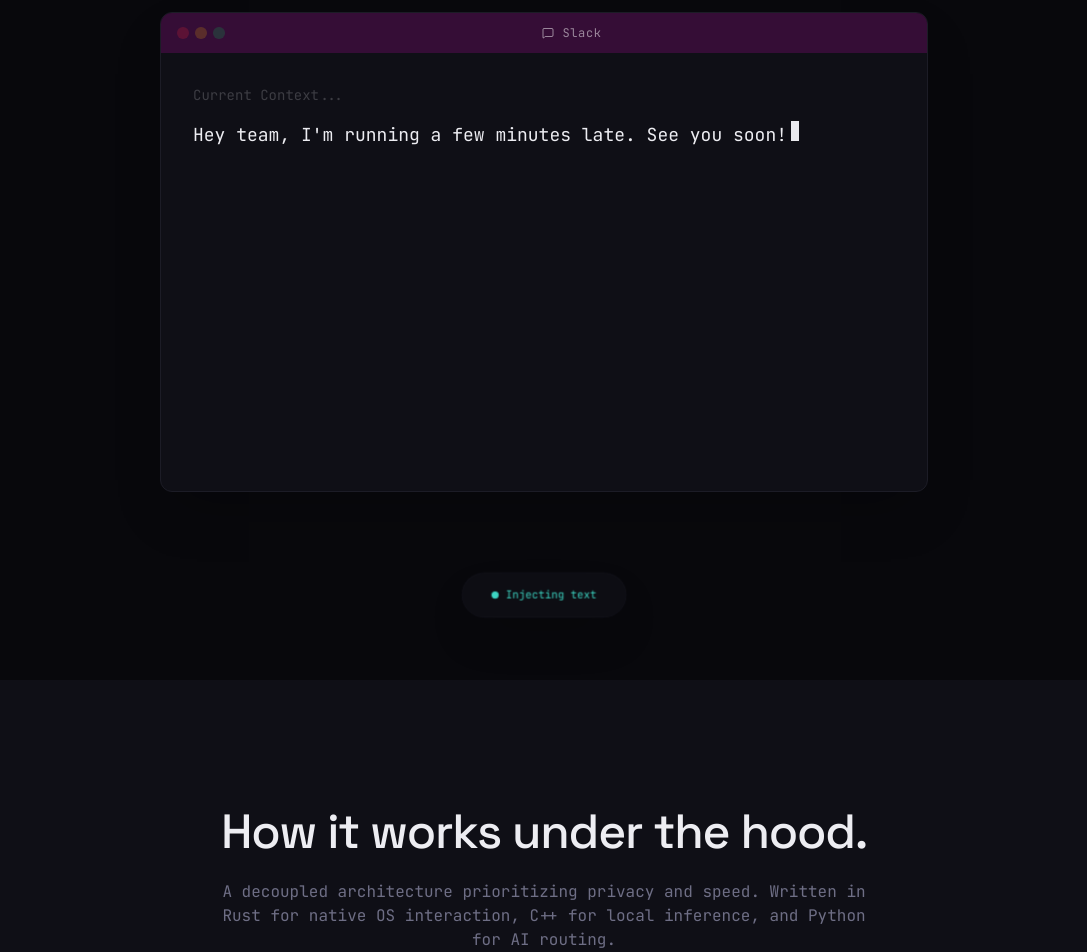
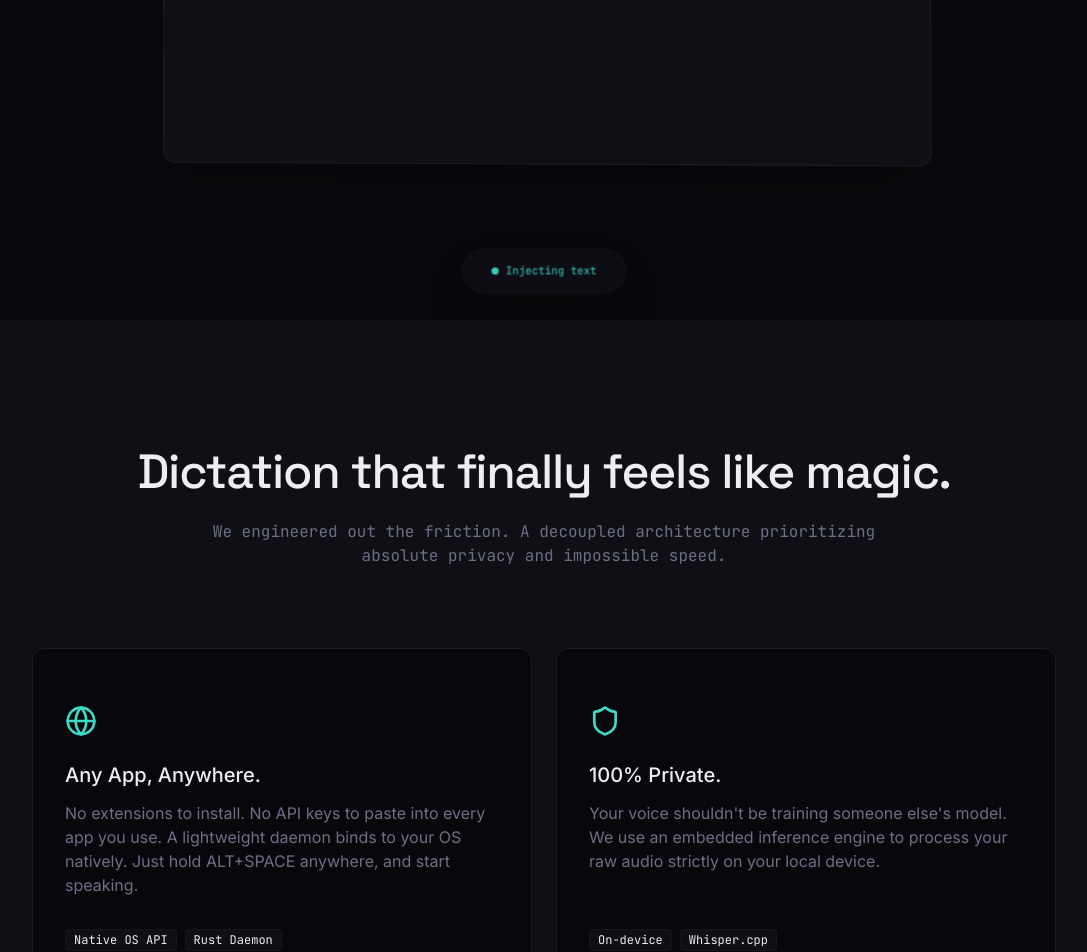
Before and after one commit to subhojeet-chowdhury/portfolio, a Next.js app: page /projects/speaktype in a window 1280 px wide. Shown: the part 1320-2272 px from the top of the page, without its empty margins (96-1183 px from the left). Built offline with nearby package versions, Linux system fonts and the light colour scheme.

Commit message:
refactored the styles and content context

```diff
--- a/src/components/speaktype/architecture.tsx
+++ b/src/components/speaktype/architecture.tsx
@@ -3,33 +3,33 @@
 import { motion } from "framer-motion";
 import { Card, CardContent } from "@/components/ui/card";
 import { Badge } from "@/components/ui/badge";
-import { Mic, Zap, Shield, Sparkles } from "lucide-react";
+import { Globe, Zap, Shield, Wand2 } from "lucide-react";
 
 export function Architecture() {
   const cards = [
     {
-      title: "1. Audio Capture (Rust)",
-      icon: Mic,
-      description: "A lightweight Rust daemon binds to your OS globally. Holding ALT+SPACE captures your voice into a raw audio buffer with zero latency.",
-      tags: ["Native API", "CoreAudio / PulseAudio"]
+      title: "Any App, Anywhere.",
+      icon: Globe,
+      description: "No extensions to install. No API keys to paste into every app you use. A lightweight daemon binds to your OS natively. Just hold ALT+SPACE anywhere, and start speaking.",
+      tags: ["Native OS API", "Rust Daemon"]
     },
     {
-      title: "2. Local Transcription",
+      title: "100% Private.",
       icon: Shield,
-      description: "Whisper.cpp processes the audio 100% locally on your machine. Your raw voice never touches the cloud, preserving absolute privacy.",
-      tags: ["Whisper.cpp", "ggml-base.en"]
+      description: "Your voice shouldn't be training someone else's model. We use an embedded inference engine to process your raw audio strictly on your local device.",
+      tags: ["On-device", "Whisper.cpp"]
     },
     {
-      title: "3. Contextual Formatting",
-      icon: Sparkles,
-      description: "A FastAPI backend takes the raw text, detects your active application, and routes it through a fast LLM (Groq or Gemini) to perfect the punctuation and tone.",
-      tags: ["FastAPI", "Groq Llama 3", "Gemini Flash"]
+      title: "Context Chameleon.",
+      icon: Wand2,
+      description: "It doesn't just transcribe; it adapts. By detecting your active window, our backend routes your text to an LLM to perfectly match the tone—formal for Outlook, casual for Slack, syntactic for VS Code.",
+      tags: ["Groq Llama 3", "Gemini Flash"]
     },
     {
-      title: "4. Native Injection",
+      title: "Instantly There.",
       icon: Zap,
-      description: "The formatted text is instantly injected back into your active window, streaming keystrokes natively via OS APIs in under 700ms total latency.",
-      tags: ["Rust enigo", "Simulated Keystrokes"]
+      description: "Once the context is refined, the text doesn't just copy to your clipboard. It natively injects and streams into your active text field in under 700ms total latency.",
+      tags: ["<700ms", "Keystroke Injection"]
     }
   ];
 
@@ -44,10 +44,10 @@ export function Architecture() {
             transition={{ duration: 0.6 }}
           >
             <h2 className="font-display text-4xl sm:text-5xl tracking-tight text-ghost mb-6">
-              How it works under the hood.
+              Dictation that finally feels like magic.
             </h2>
             <p className="font-mono text-static max-w-2xl mx-auto">
-              A decoupled architecture prioritizing privacy and speed. Written in Rust for native OS interaction, C++ for local inference, and Python for AI routing.
+              We engineered out the friction. A decoupled architecture prioritizing absolute privacy and impossible speed.
             </p>
           </motion.div>
         </div>
--- a/src/components/speaktype/ghost-showcase.tsx
+++ b/src/components/speaktype/ghost-showcase.tsx
@@ -1,8 +1,8 @@
 "use client";
 
-import { motion, useScroll, useTransform } from "framer-motion";
+import { motion, useScroll, useTransform, useTime } from "framer-motion";
 import { useRef, useState, useEffect } from "react";
-import { Bot, FileText, MessageSquare, Terminal } from "lucide-react";
+import { Bot, FileText, MessageSquare, Terminal, Edit3 } from "lucide-react";
 
 // Mock environments for the cycle
 const environments = [
@@ -26,6 +26,13 @@ const environments = [
     headerColor: "bg-[#0078d4]",
     rawText: "yeah sounds good let's meet tomorrow at 10",
     formattedText: "That sounds good to me. Let's plan to meet tomorrow at 10:00 AM.",
+  },
+  {
+    name: "Apple Notes",
+    icon: Edit3,
+    headerColor: "bg-[#f5e6a8]/20", // Subtle yellow tint for dark mode notes
+    rawText: "we need to overhaul the ui next sprint maybe focus on animations",
+    formattedText: "Sprint Planning Notes:\n- Major UI overhaul required.\n- Primary focus: Implementing versatile animations.",
   }
 ];
 
@@ -40,10 +47,30 @@ export function GhostShowcase() {
   });
 
   // Tilted 3D perspective to flat forward-facing
-  const rotateX = useTransform(scrollYProgress, [0, 1], [15, 0]);
-  const rotateY = useTransform(scrollYProgress, [0, 1], [-15, 0]);
+  const rotateXScroll = useTransform(scrollYProgress, [0, 1], [15, 0]);
+  const rotateYScroll = useTransform(scrollYProgress, [0, 1], [-15, 0]);
   const scale = useTransform(scrollYProgress, [0, 1], [0.8, 1]);
   const y = useTransform(scrollYProgress, [0, 1], [50, 0]);
+
+  // Ambient floating animation
+  const time = useTime();
+  const rotateXFloat = useTransform(time, (t) => Math.sin(t / 2000) * 1.5);
+  const rotateYFloat = useTransform(time, (t) => Math.cos(t / 2000) * 1.5);
+  const yFloat = useTransform(time, (t) => Math.sin(t / 1500) * 5);
+
+  // Combine scroll and float transforms
+  const rotateX = useTransform<number, number>(
+    [rotateXScroll, rotateXFloat],
+    ([scroll, float]) => scroll + float
+  );
+  const rotateY = useTransform<number, number>(
+    [rotateYScroll, rotateYFloat],
+    ([scroll, float]) => scroll + float
+  );
+  const combinedY = useTransform<number, number>(
+    [y, yFloat],
+    ([scrollY, floatY]) => scrollY + floatY
+  );
 
   // Magic state machine for the sequence
   const [phase, setPhase] = useState<"idle" | "listening" | "processing" | "typing">("idle");
@@ -83,9 +110,9 @@ export function GhostShowcase() {
   const EnvIcon = env.icon;
 
   return (
-    <section ref={containerRef} className="relative min-h-[150vh] bg-void py-32 overflow-hidden flex flex-col items-center">
+    <section ref={containerRef} className="relative min-h-[120vh] bg-void pt-10 pb-32 overflow-hidden flex flex-col items-center">
 
-      <div className="sticky top-1/4 w-full max-w-5xl px-6 flex flex-col items-center">
+      <div className="sticky top-[15vh] w-full max-w-5xl px-6 flex flex-col items-center">
 
         {/* Title */}
         <div className="text-center mb-16 relative z-20">
@@ -103,7 +130,7 @@ export function GhostShowcase() {
             rotateX,
             rotateY,
             scale,
-            y,
+            y: combinedY,
             transformPerspective: 1200,
           }}
           className="relative w-full max-w-3xl aspect-[16/10] mx-auto rounded-xl border border-hairline bg-panel shadow-2xl overflow-hidden glassmorphism"
--- a/src/components/speaktype/speaktype-hero.tsx
+++ b/src/components/speaktype/speaktype-hero.tsx
@@ -22,7 +22,7 @@ export function SpeaktypeHero() {
   const [subtitleDone, setSubtitleDone] = useState(false);
 
   return (
-    <section className="relative flex min-h-screen w-full flex-col items-center justify-center overflow-hidden bg-void px-6">
+    <section className="relative flex min-h-[85vh] w-full flex-col items-center justify-center overflow-hidden bg-void px-6">
       {/* Voice orb sits ambient and center-low, behind the type — it should
           read as atmosphere the words are floating in front of, not a
           separate decorative panel. */}
```
Also changed, not shown: 1 other file (tests, documents, lock files or other folders).
